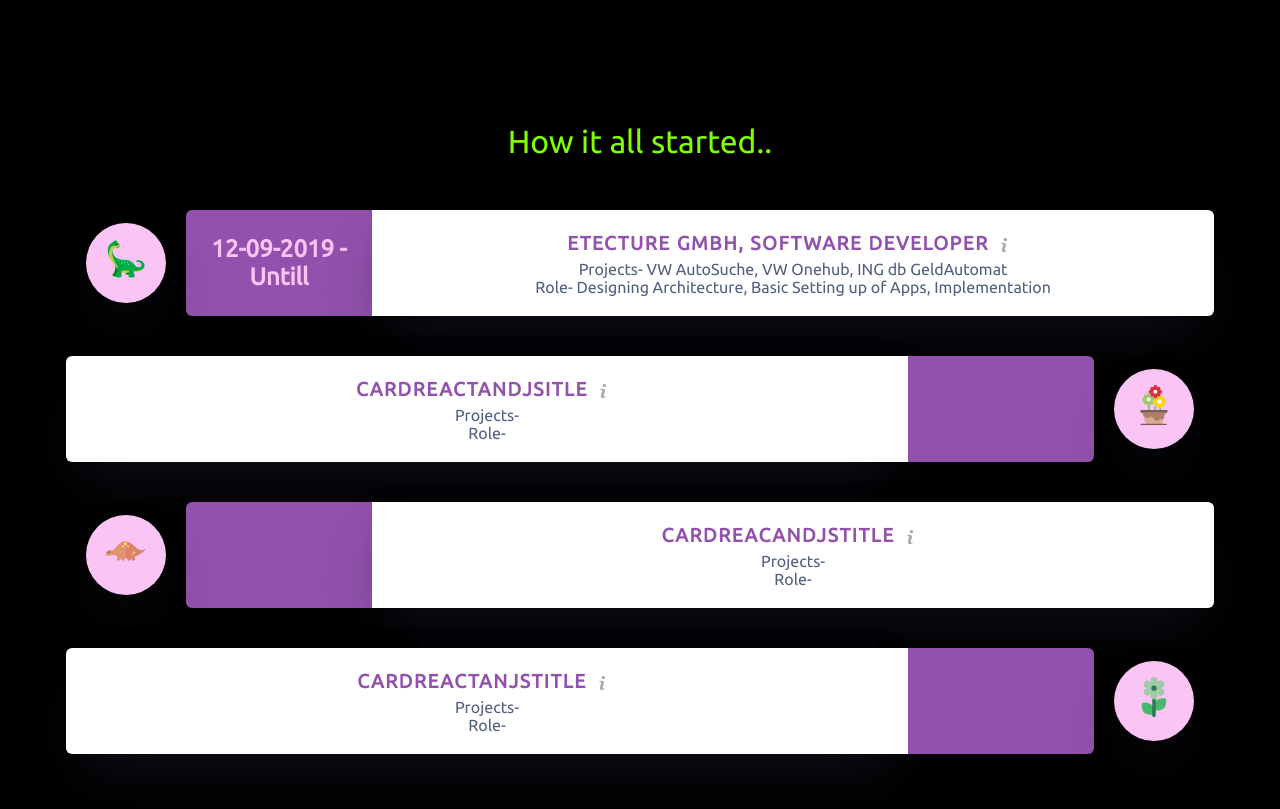
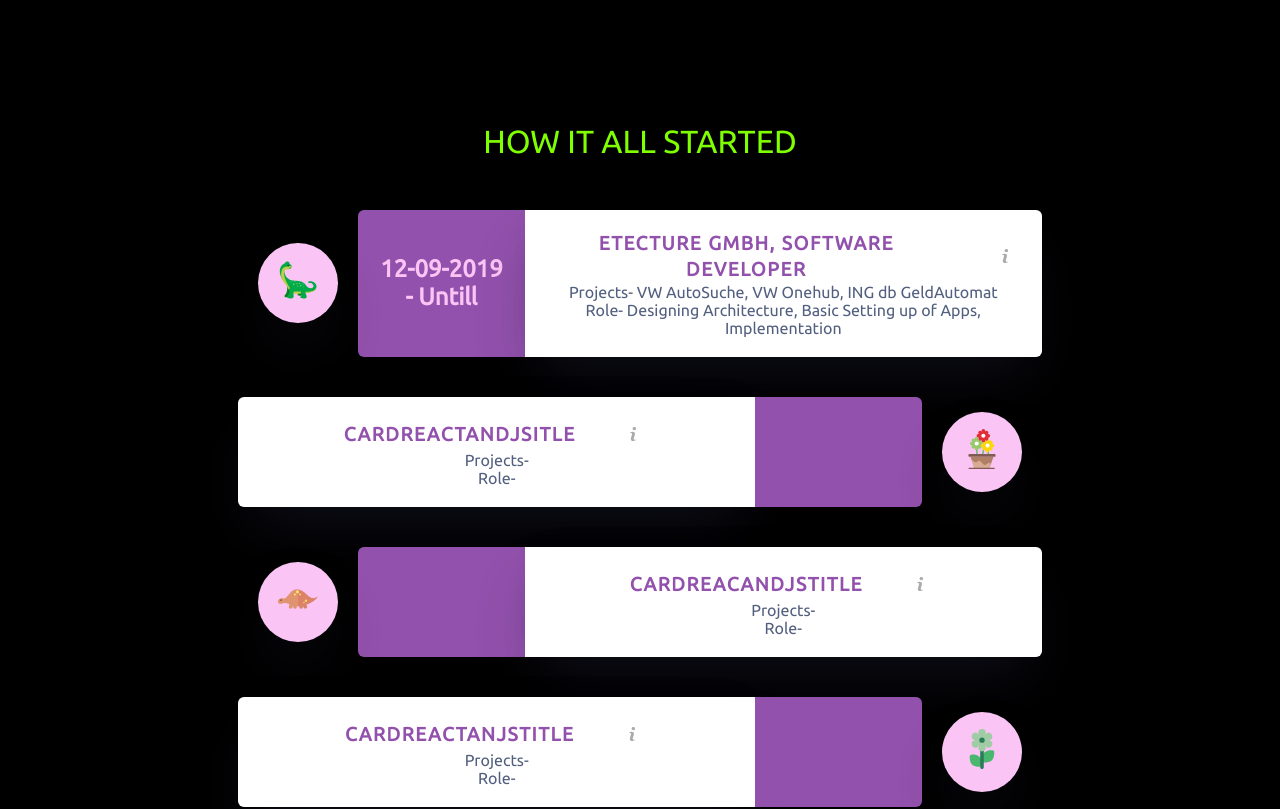
Before and after one commit to avaniklsjoshi/mama-repo, a React (Create React App) app in the folder apps/frontend-joshi/: page / in a window 1280 px wide. Shown: the part 780-1589 px from the top of the page. Built offline with nearby package versions, Linux system fonts and the light colour scheme.

Commit message:
frontend-joshi: timeline section tooltip added

```diff
--- /dev/null
+++ b/apps/frontend-joshi/src/Components/Views/LandingPage/Timeline/infoButton.tsx
@@ -0,0 +1,24 @@
+import "./timeline.scss";
+
+export default function InfoButton(props: any) {
+  return (
+    <div className="info-container">
+      <div className="tech-container">
+        <div className="info-title">Tech Stacks used in these projects-</div>
+        <ul>
+          {props.content.tech.map((tech: string, index: number) => (
+            <li key={index}>{tech}</li>
+          ))}
+        </ul>
+      </div>
+      <div className="role-container">
+        <div className="info-title">My Role in these projects-</div>
+        <ul>
+          {props.content.role.map((role: string, index: number) => (
+            <li key={index}>{role}</li>
+          ))}
+        </ul>
+      </div>
+    </div>
+  );
+}
--- a/apps/frontend-joshi/src/Components/Views/LandingPage/timeline.scss
+++ b/apps/frontend-joshi/src/Components/Views/LandingPage/Timeline/timeline.scss
@@ -1,4 +1,4 @@
-@import "../../../CommonStyles/variables.scss";
+@import "../../../../CommonStyles/variables.scss";
 
 $spacing: 20px;
 $bdrs: 6px;
@@ -29,7 +29,11 @@ $color6: #aff1b6;
     margin: 30px auto;
     color: chartreuse;
   }
-
+  .info-icon{
+    padding: 0;
+    margin-left: 40px;
+    padding: 10px;
+  }
   &__event {
     margin-bottom: $spacing;
     position: relative;
@@ -37,7 +41,7 @@ $color6: #aff1b6;
     margin: $spacing 0;
     border-radius: $bdrs;
     align-self: center;
-    width: 100%;
+    width: 70%;
 
     &:nth-child(2n + 1) {
       flex-direction: row-reverse;
@@ -86,6 +90,9 @@ $color6: #aff1b6;
       font-weight: 600;
       color: $color1;
       letter-spacing: 1.5px;
+      display: flex;
+      justify-content: center;
+      align-items: center;
     }
     &__content {
       padding: $spacing;
@@ -299,3 +306,27 @@ $color6: #aff1b6;
     left: 100%;
   }
 }
+
+//--------- Info button start ---------
+.info-container{
+  padding:10px;
+  .tech-container{
+    padding:10px;
+    font-size: $appFontSizeSmall;
+
+  }
+  .role-container{
+    padding:10px;
+    font-size: $appFontSizeSmall;
+
+  }
+  .info-title{
+    font-size: $appFontSizeMedium;
+    font-weight: 700;
+    margin-bottom: 8px;
+  }
+  ul{
+    padding: 10px;
+  }
+}
+//--------- Info button end ---------
--- a/apps/frontend-joshi/src/Components/Views/LandingPage/timeline.tsx
+++ b/apps/frontend-joshi/src/Components/Views/LandingPage/Timeline/timeline.tsx
@@ -1,12 +1,13 @@
 import "./timeline.scss";
 import { IconButton, Tooltip } from "@mui/material";
-import { InfoIcon } from "../../../Assets/SVG/infoIcon";
-import { EXPERIENCE_TIMELINE } from "../../../Configs/Constants/const";
+import InfoButton from "./infoButton";
+import { InfoIcon } from "../../../../Assets/SVG/infoIcon";
+import { EXPERIENCE_TIMELINE } from "../../../../Configs/Constants/const";
 
 export default function Timeline() {
   return (
     <div className="timeline">
-      <div className="timeline-title">How it all started..</div>
+      <div className="timeline-title">HOW IT ALL STARTED</div>
 
       {EXPERIENCE_TIMELINE.map((exp) => (
         <div
@@ -22,7 +23,10 @@ export default function Timeline() {
           <div className="timeline__event__content ">
             <div className="timeline__event__title">
               {exp.title}
-              <Tooltip title={exp.description}>
+              <Tooltip
+                title={<InfoButton content={exp.info} />}
+                className="info-icon"
+              >
                 <IconButton>
                   <InfoIcon className="feature-iicon" />
                 </IconButton>
--- a/apps/frontend-joshi/src/Components/Views/LandingPage/index.tsx
+++ b/apps/frontend-joshi/src/Components/Views/LandingPage/index.tsx
@@ -5,7 +5,7 @@ import DividingLine from "./Introduction/dividingLine";
 import Introduction from "./Introduction/introduction";
 import PortfolioCard from "./portfolioCard";
 import Skills from "./skills";
-import Timeline from "./timeline";
+import Timeline from "./Timeline/timeline";
 
 export default function LandingPage() {
   const { t } = useTranslation();
--- a/apps/frontend-joshi/src/Configs/Constants/const.ts
+++ b/apps/frontend-joshi/src/Configs/Constants/const.ts
@@ -116,8 +116,17 @@ export const EXPERIENCE_TIMELINE = [
     span: "12-09-2019 - Untill",
     role: "Designing Architecture, Basic Setting up of Apps, Implementation",
     projects: "VW AutoSuche, VW Onehub, ING db GeldAutomat",
-    description:
-      "– React, Redux, HTML, CSS, Typescript, Jest testing framework, storybook, styled components, Volkswagen’s components, node js, Webpack, TSLint, Cross team communication with Volkswagen, FSAG, Dayone, FME, and Ukraine. Making proposals and implementation.",
+    info: {
+      tech: [
+        "React, Redux, HTML, CSS, Typescript, Jest testing framework, storybook, styled components, Webpack, TSLint",
+        "Volkswagen’s components",
+        "node js"
+      ],
+      role: [
+        "Cross team communication with Volkswagen, FSAG, Dayone, FME, and Ukraine.",
+        "Making proposals and implementation."
+      ]
+    },
     thumbnail: "../../../assets/Images/sauropod-svgrepo-com.svg"
   },
   {
@@ -125,7 +134,17 @@ export const EXPERIENCE_TIMELINE = [
     span: "",
     role: "",
     projects: "",
-    description: "cardReactAndJSDescription",
+    info: {
+      tech: [
+        "React, Redux, HTML, CSS, Typescript, Jest testing framework, storybook, styled components, Webpack, TSLint",
+        "Volkswagen’s components",
+        "node js"
+      ],
+      role: [
+        "Cross team communication with Volkswagen, FSAG, Dayone, FME, and Ukraine.",
+        "Making proposals and implementation."
+      ]
+    },
     thumbnail: "../../../Assets/Images/flower-svgrepo-com.svg"
   },
   {
@@ -133,7 +152,17 @@ export const EXPERIENCE_TIMELINE = [
     span: "",
     role: "",
     projects: "",
-    description: "cardReactAndJSDescription",
+    info: {
+      tech: [
+        "React, Redux, HTML, CSS, Typescript, Jest testing framework, storybook, styled components, Webpack, TSLint",
+        "Volkswagen’s components",
+        "node js"
+      ],
+      role: [
+        "Cross team communication with Volkswagen, FSAG, Dayone, FME, and Ukraine.",
+        "Making proposals and implementation."
+      ]
+    },
     thumbnail: "../../Assets/Images/dinosaur-svgrepo-com.svg"
   },
   {
@@ -141,7 +170,17 @@ export const EXPERIENCE_TIMELINE = [
     span: "",
     role: "",
     projects: "",
-    description: "cardReactAndJSDescription",
+    info: {
+      tech: [
+        "React, Redux, HTML, CSS, Typescript, Jest testing framework, storybook, styled components, Webpack, TSLint",
+        "Volkswagen’s components",
+        "node js"
+      ],
+      role: [
+        "Cross team communication with Volkswagen, FSAG, Dayone, FME, and Ukraine.",
+        "Making proposals and implementation."
+      ]
+    },
     thumbnail: "../../Assets/Images/flower-green.svg"
   }
 ];
```
